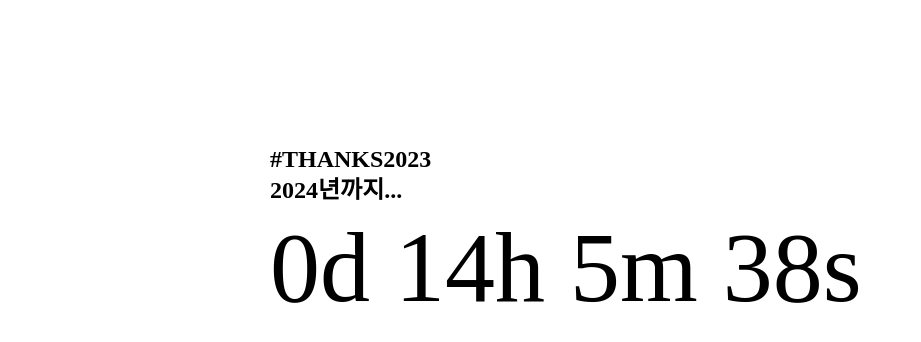
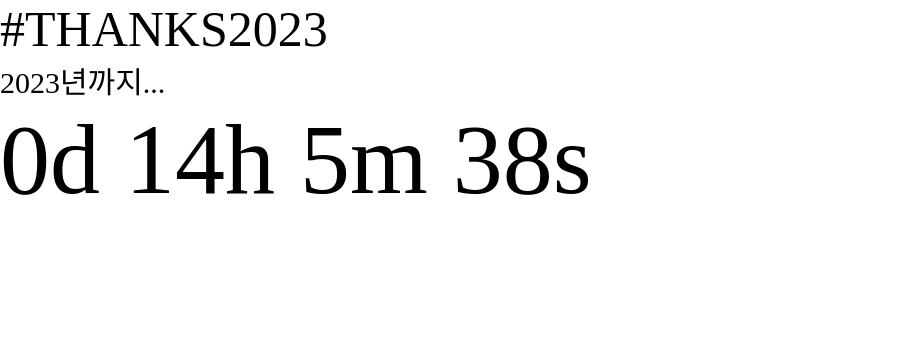
Before and after one commit to sujeb2/thanks2023, a plain HTML site: page index.html in a window 1280 px wide. Shown: the whole page, without its empty margins (0-921 px from the left). Drawn offline with Linux system fonts and the light colour scheme; a web font is replaced by a local one.

Commit message:
Add files via upload

```diff
--- a/index.html
+++ b/index.html
@@ -9,11 +9,13 @@
 
     <body>
        <div class="wrapper">
-            <h2 style="position:fixed;left: 270px; top:146px">
+            <h2 style="    font-size: 50px;
+                           font-weight: 500;">
                 #THANKS2023
             </h2>
-            <h2 style="position:fixed;left: 270px; top:170px;">2024년까지...</h2>
-            <h1 class="time" style="position: fixed;left:270px; top: 180px;">00:00:00</h1>
+            <h3 style="    font-size: 30px;
+            font-weight: 250;">2023년까지...</h3>
+            <h1 class="time">00:00:00</h1>
             <script src="src/time.js"></script>
        </div>
     </body>
--- a/src/style.css
+++ b/src/style.css
@@ -8,7 +8,7 @@
 }
 
 body, .wrapper, .content {
-    display: flex;
+    display: center;
     align-items:normal ;
     justify-content: normal;
 }
@@ -20,8 +20,5 @@ body {
 .wrapper h1 {
     font-size: 100px;
     font-weight: 500;
-    margin: 30px 0;
-    position:absolute;
-    left: 265px;
-    top: 175px;
+
 }
```
